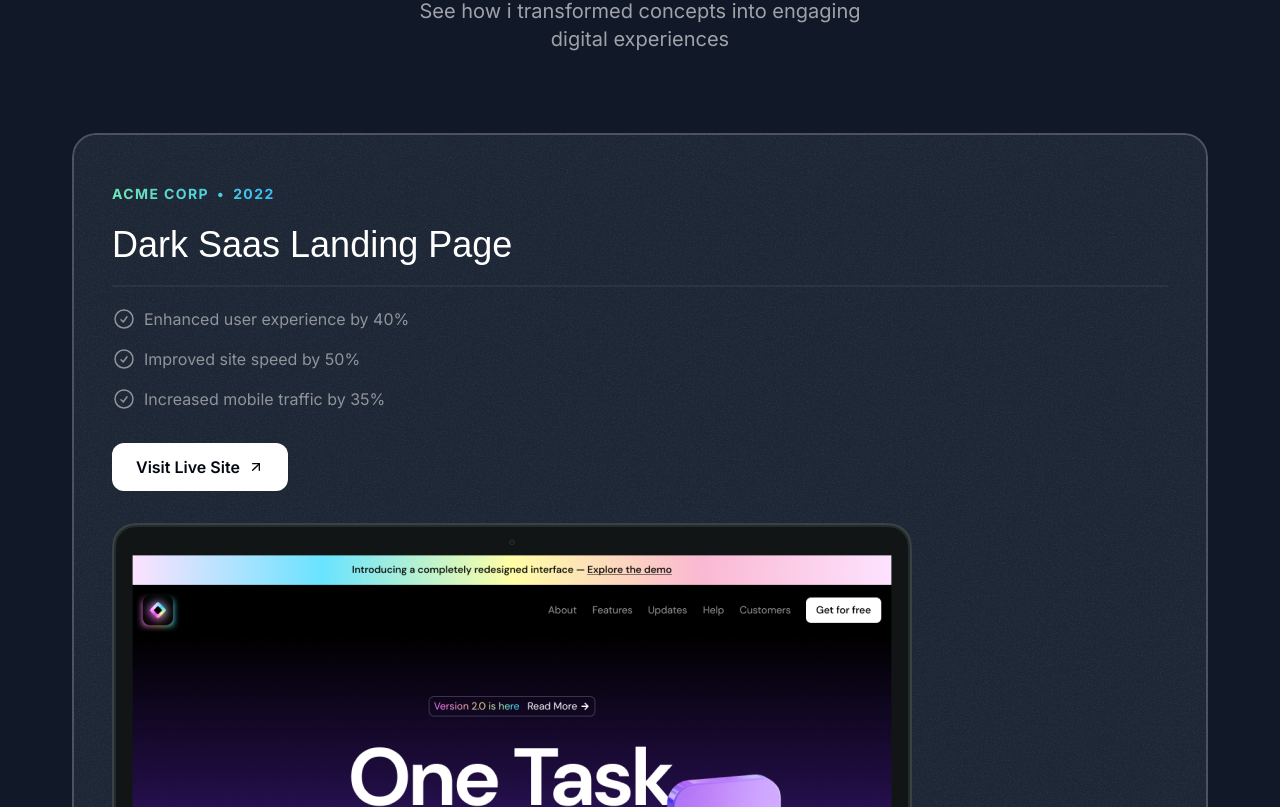
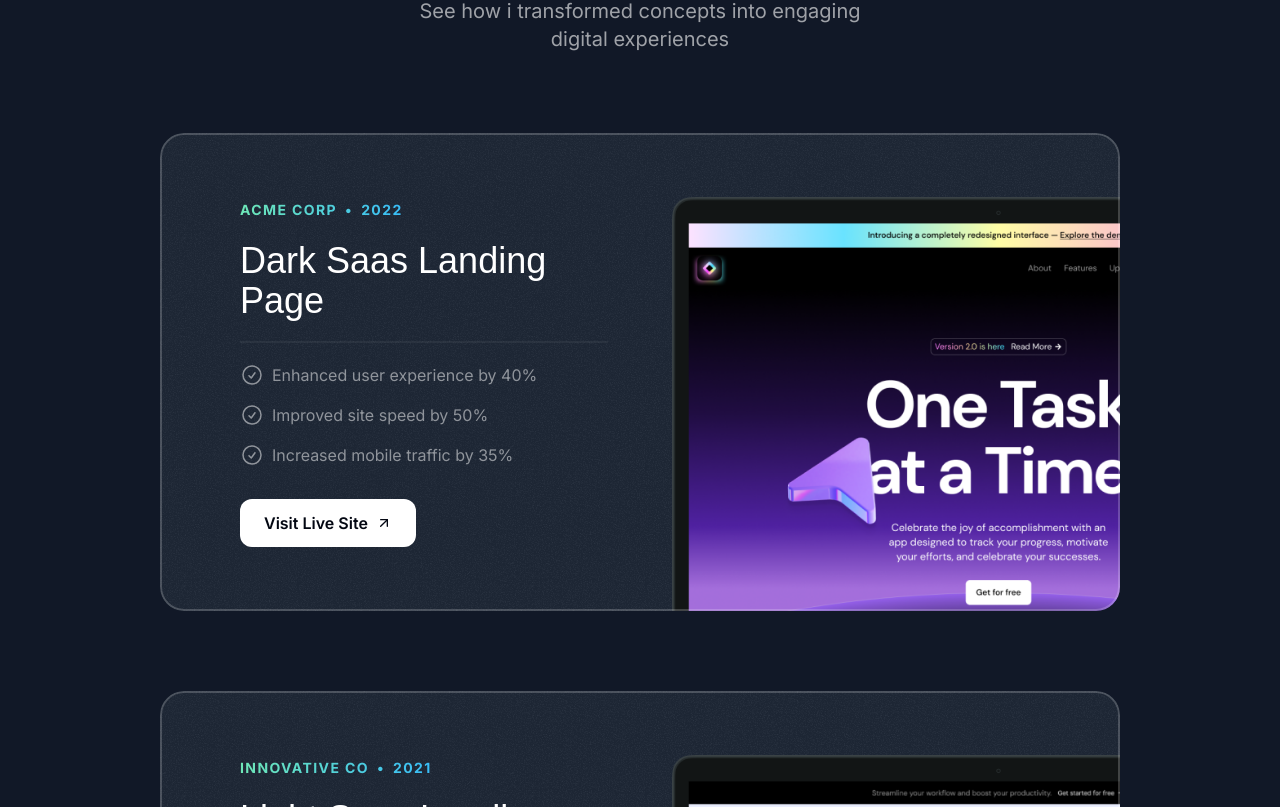
Before and after one commit to Mamun-sharmin/Amazing-Portfolio, a Next.js app: page / in a window 1280 px wide. Shown: the part 1133-1940 px from the top of the page. Built offline with nearby package versions, Linux system fonts and the light colour scheme; a web font is replaced by a local one.

Commit message:
Card section full resonsive

```diff
--- a/src/app/globals.css
+++ b/src/app/globals.css
@@ -12,3 +12,9 @@
         @apply absolute inset-0 border-2 top-1/2 left-1/2 -translate-x-1/2 -translate-y-1/2 rounded-full border-emerald-300/5 shadow-[0_0_80px_inset] shadow-emerald-300/5;
     }
 }
+
+@layer utilities{
+    .container {
+        @apply lg:max-w-5xl
+    }
+}
--- a/src/sections/Projects.tsx
+++ b/src/sections/Projects.tsx
@@ -57,22 +57,24 @@ export const ProjectsSection = () => {
         <p className="text-center text-white/60 md:text-lg lg:text-xl mt-4 max-w-md mx-auto">See how i transformed concepts into engaging digital experiences</p>
         <div className="flex flex-col mt-10 md:mt-20 gap-20">
           {portfolioProjects.map(project => (
-            <div key={project.title} className="bg-gray-800 rounded-3xl z-0 after:z-10 overflow-hidden relative after:content-[''] after:absolute after:inset-0 after:outline-2 after:outline after:-outline-offset-2 after:rounded-3xl after:outline-white/20 px-8 pt-8 md:pt-12 md:px-10  after:pointer-events-none">
+            <div key={project.title} className="bg-gray-800 rounded-3xl z-0 after:z-10 overflow-hidden relative after:content-[''] after:absolute after:inset-0 after:outline-2 after:outline after:-outline-offset-2 after:rounded-3xl after:outline-white/20 px-8 pt-8 md:pt-12 lg:pt-16 lg:px-20 md:px-10  after:pointer-events-none">
               <div className="absolute inset-0 -z-10 opacity-5" style={{
                 backgroundImage:`url(${ grainImage.src })`
                 }}>
               </div>
+              <div className="lg:grid lg:grid-cols-2 gap-16">
+                <div className="lg:pb-16">
                     <div className="bg-gradient-to-r from-emerald-300 to-sky-400 inline-flex gap-2 font-bold uppercase tracking-widest text-sm text-transparent bg-clip-text">
                     <span>{project.company}</span>
                     <span>&bull;</span>
                     <span>{project.year}</span>
                     </div>
 
-              <h3 className="font-serif text-2xl mt-2 md:mt-5 md:text-4xl">{project.title}</h3>
+                  <h3 className="font-serif text-2xl mt-2 md:mt-5     md:text-4xl">{project.title}</h3>
                   <hr className="border-t-2 border-white/5 mt-4 md:mt-5" />
                   <ul className="flex flex-col gap-4 mt-4 md:mt-5" >
                     {project.results.map((result) =>(
-                  <li className="flex gap-2 text-sm md:text-base text-white/50">
+                      <li className="flex gap-2 text-sm md:text-base  text-white/50">
                         <CheckCircleIcon className='size-5 md:size-6' />
                         <span >
                           {result.title}
@@ -86,9 +88,13 @@ export const ProjectsSection = () => {
                     <ArrowUpRightIcon className='size-4' />
                     </button>
                   </a>
+                </div>
+                <div className="relative">
                   <Image src={project.image} alt={project.title}
-                className="mt-8 -mb-4 md:mb-0"
+                     className="mt-8 -mb-4 md:mb-0 lg:mt-0 lg:absolute lg:h-full lg:w-auto lg:max-w-none"
                   />
+                </div>
+            </div>
             </div>
           ))}
         </div>
```
Lines whose indentation alone changed are shown as unchanged.
